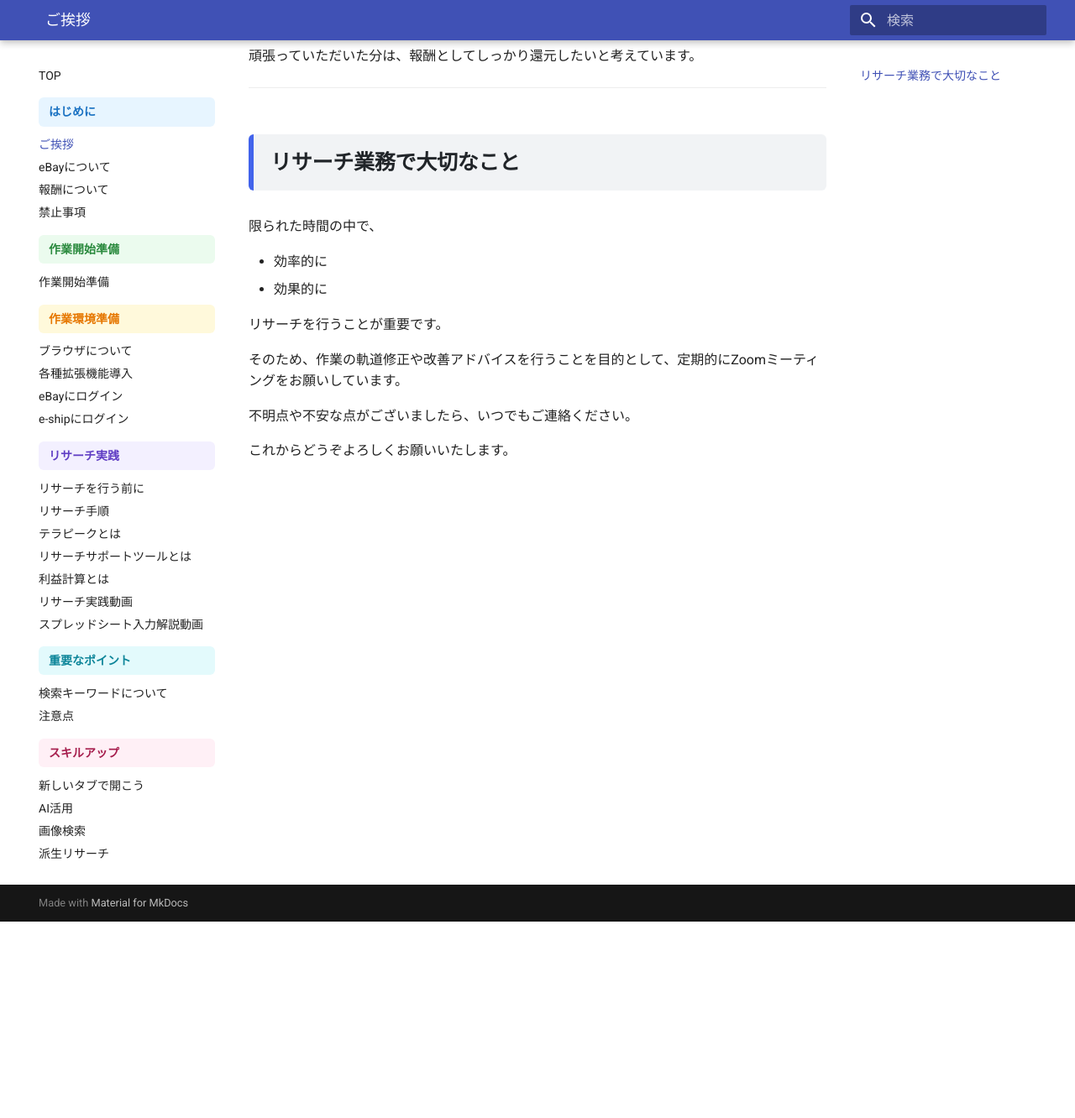
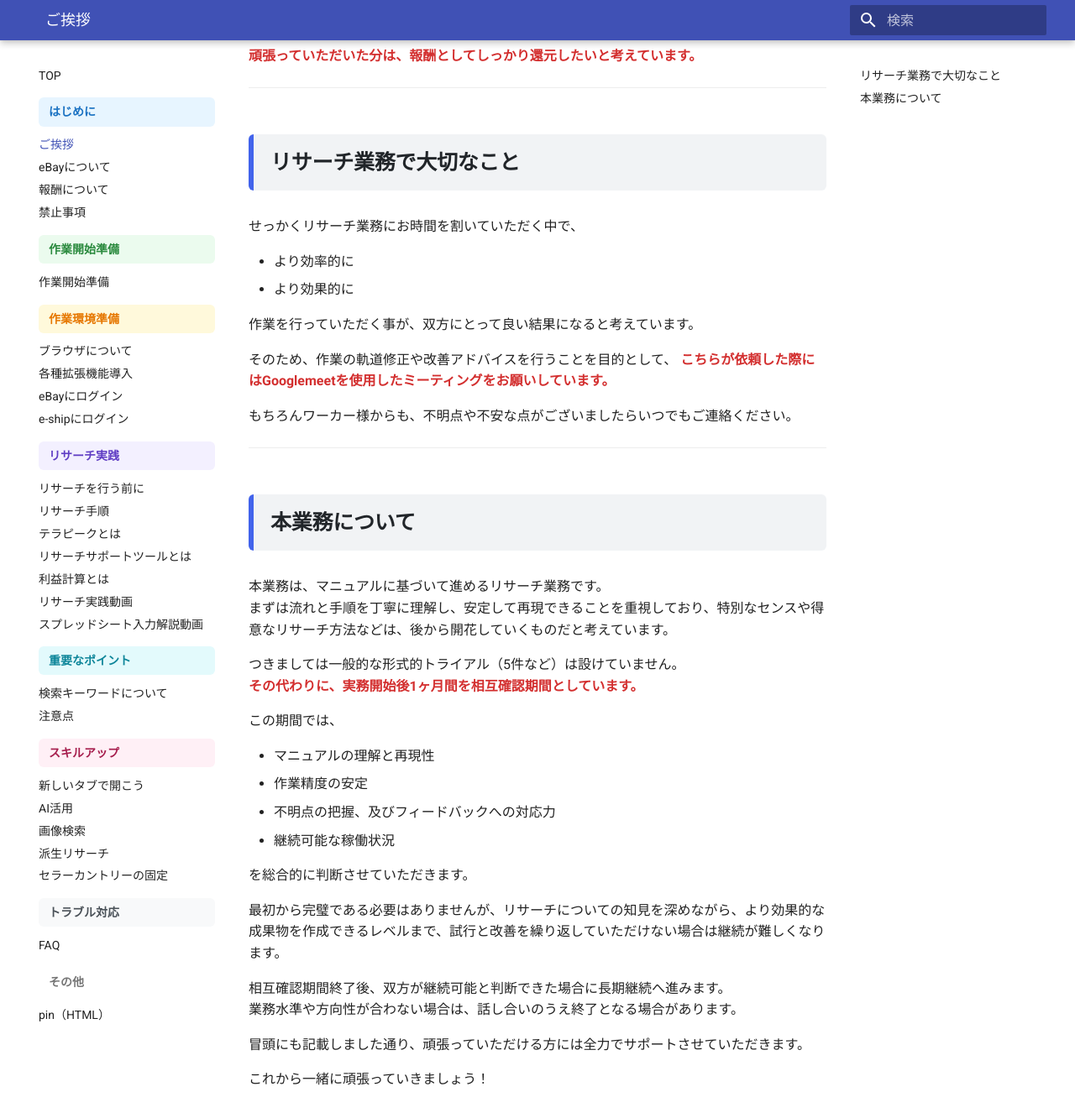
Before and after one commit to jun-hata/outsourcing-manual, an MkDocs documentation site: the page built from docs/intro_greeting.md, in a window 1280 px wide and 1400 px high, scrolled down 302 px. Shown: the top 1332 px of the window at 84% size. Built offline with MkDocs 1.6.1 and Material for MkDocs 9.7.7, drawn with Linux system fonts in a browser that asks for light colours.

Commit message:
Update intro_greeting.md

```diff
--- a/docs/intro_greeting.md
+++ b/docs/intro_greeting.md
@@ -6,21 +6,48 @@
 
 しかし、作業の流れを一つずつ理解し、継続して取り組むことで、リサーチスキルは必ず向上していきます。
 
-頑張っていただいた分は、報酬としてしっかり還元したいと考えています。
+<span class="red-text">頑張っていただいた分は、報酬としてしっかり還元したいと考えています。</span>
 
 ---
 
 ## リサーチ業務で大切なこと
 
-限られた時間の中で、
+せっかくリサーチ業務にお時間を割いていただく中で、
 
-- 効率的に
-- 効果的に
+- より効率的に
+- より効果的に
 
-リサーチを行うことが重要です。
+作業を行っていただく事が、双方にとって良い結果になると考えています。
 
-そのため、作業の軌道修正や改善アドバイスを行うことを目的として、定期的にZoomミーティングをお願いしています。
+そのため、作業の軌道修正や改善アドバイスを行うことを目的として、
+<span class="red-text">こちらが依頼した際にはGooglemeetを使用したミーティングをお願いしています。</span>
 
-不明点や不安な点がございましたら、いつでもご連絡ください。
+もちろんワーカー様からも、不明点や不安な点がございましたらいつでもご連絡ください。
 
-これからどうぞよろしくお願いいたします。
+---
+
+## 本業務について
+
+本業務は、マニュアルに基づいて進めるリサーチ業務です。
+まずは流れと手順を丁寧に理解し、安定して再現できることを重視しており、特別なセンスや得意なリサーチ方法などは、後から開花していくものだと考えています。
+
+つきましては一般的な形式的トライアル（5件など）は設けていません。
+<span class="red-text">その代わりに、実務開始後1ヶ月間を相互確認期間としています。</span>
+
+この期間では、
+
+- マニュアルの理解と再現性
+- 作業精度の安定
+- 不明点の把握、及びフィードバックへの対応力
+- 継続可能な稼働状況
+
+を総合的に判断させていただきます。
+
+最初から完璧である必要はありませんが、リサーチについての知見を深めながら、より効果的な成果物を作成できるレベルまで、試行と改善を繰り返していただけない場合は継続が難しくなります。
+
+相互確認期間終了後、双方が継続可能と判断できた場合に長期継続へ進みます。
+業務水準や方向性が合わない場合は、話し合いのうえ終了となる場合があります。
+
+冒頭にも記載しました通り、頑張っていただける方には全力でサポートさせていただきます。
+
+これから一緒に頑張っていきましょう！
```
